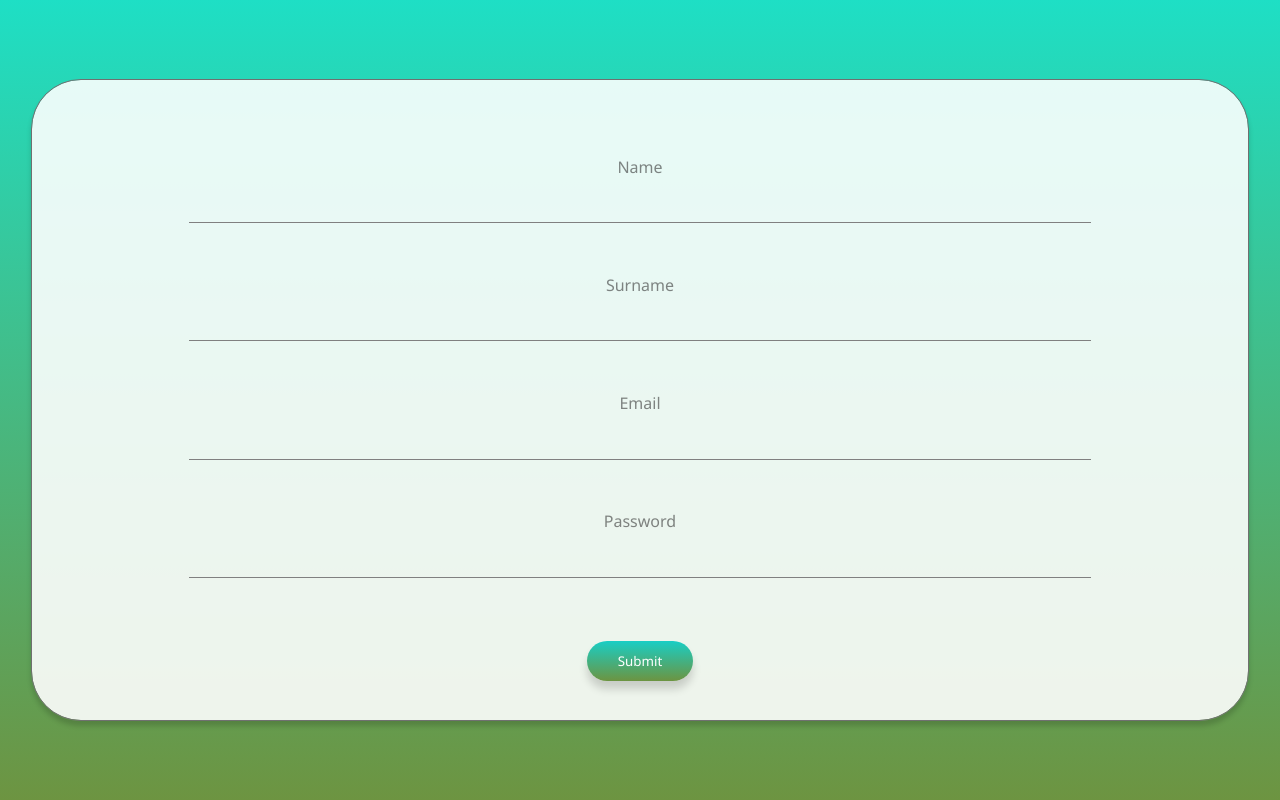
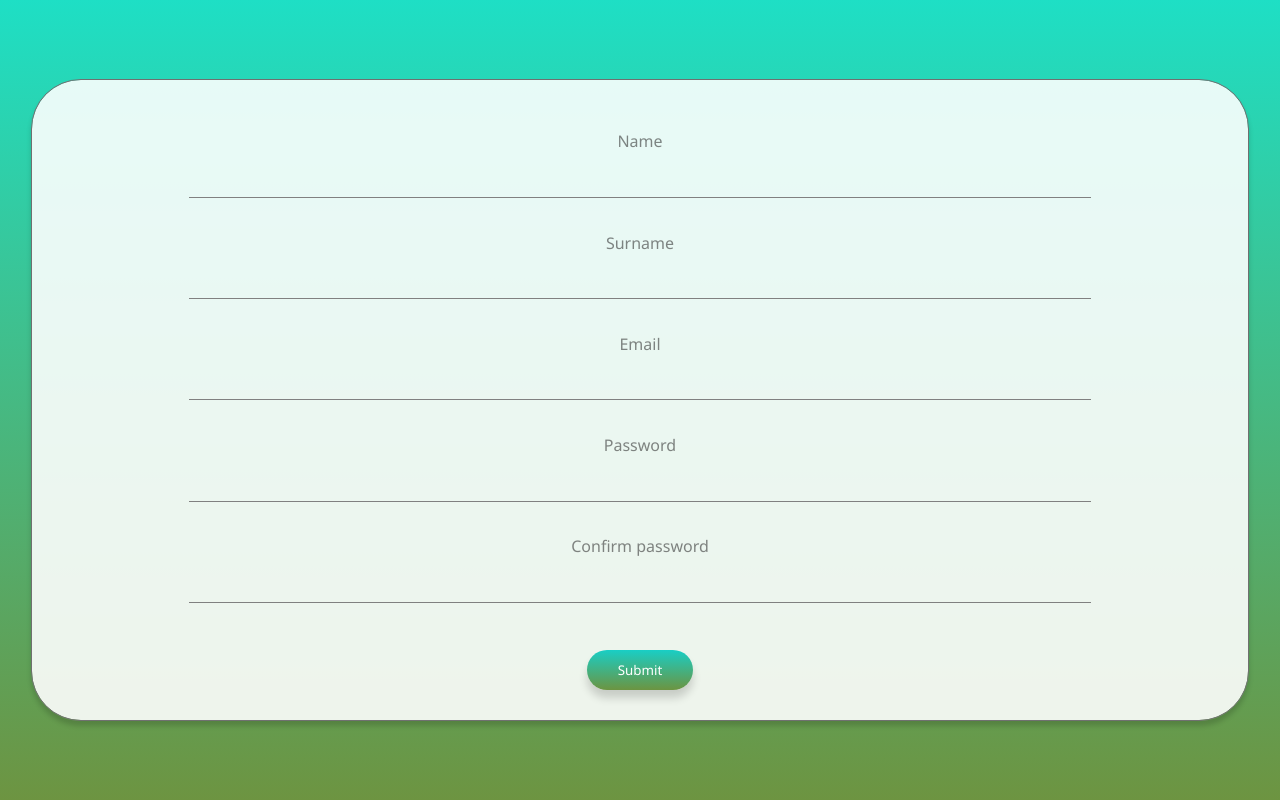
Before and after one commit to MuszKarol/naturprodt_web_app, a PHP site: page /addUser in a window 1280 px wide. Run offline with PHP 8.4, Linux system fonts and the light colour scheme; a stand-in replaces the project's code that opens the database connection; some libraries are stand-ins or nearby versions.

Commit message:
Add password and email validation to the registration form

```diff
--- a/public/css/register.css
+++ b/public/css/register.css
@@ -50,6 +50,14 @@
     margin-top: 0.5em;
 }
 
+
+.no-valid {
+    border: 5px solid red;
+    border-radius: 1em;
+    box-shadow: 0 0  0.5em red;
+    outline: none;
+}
+
 @media only screen and (max-device-width: 860px) {
     .form__container.form {
         height: 80%;
--- /dev/null
+++ b/public/js/script.js
@@ -0,0 +1,38 @@
+const form = document.getElementById('form');
+const emailInput = document.getElementById('email');
+const PasswordInput = document.getElementById('pass');
+const confirmedPasswordInput = document.getElementById('confirm_pass');
+
+
+function isEmail(email) {
+    return /\S+@\S+\.\S+/.test(email);
+}
+
+function arePasswordSame(password, confirmedPassword) {
+    return password === confirmedPassword;
+}
+
+function markValidation(element, condition) {
+    !condition ? element.classList.add('no-valid') : element.classList.remove('no-valid');
+}
+
+function validateEmail() {
+    setTimeout( function () {
+            markValidation(emailInput, isEmail(emailInput.value));
+        },
+        1000);
+}
+
+function validatePassword() {
+    setTimeout( function () {
+            const condition = arePasswordSame(
+                confirmedPasswordInput.value,
+                PasswordInput.value
+            )
+            markValidation(confirmedPasswordInput, condition);
+        },
+        1000);
+}
+
+emailInput.addEventListener('keyup', validateEmail);
+confirmedPasswordInput.addEventListener('keyup', validatePassword);
--- a/public/views/register.php
+++ b/public/views/register.php
@@ -9,11 +9,12 @@
     <link rel="preconnect" href="https://fonts.gstatic.com">
     <link href="https://fonts.googleapis.com/css2?family=Noto+Sans&display=swap" rel="stylesheet">
     <script src="https://kit.fontawesome.com/d8d0f3c8c2.js" crossorigin="anonymous"></script>
+    <script type="text/javascript" src="./public/js/script.js" defer></script>
     <title>Register - naturprodt</title>
 </head>
 <body>
     <div class="form__container">
-        <form class="form__container form" action="addUser" method="POST" ENCTYPE="multipart/form-data">
+        <form id='form' class="form__container form" action="addUser" method="POST" ENCTYPE="multipart/form-data">
             <div class="messages" >
                 <?php
                 if(isset($messages))
@@ -35,13 +36,17 @@
             </div>
             <div>
                 <label>Email</label>
-                <input type="text" name="email">
+                <input id='email' type="text" name="email">
             </div>
             <div>
                 <label>Password</label>
-                <input type="password" name="password">
+                <input id='pass' type="password">
             </div>
-            <input type="submit" value="Submit">
+            <div>
+                <label>Confirm password</label>
+                <input id='confirm_pass' type="password" name="password">
+            </div>
+            <input type="submit" value="Submit" onclick="window.close();">
         </form>
     </div>
 </body>
```
